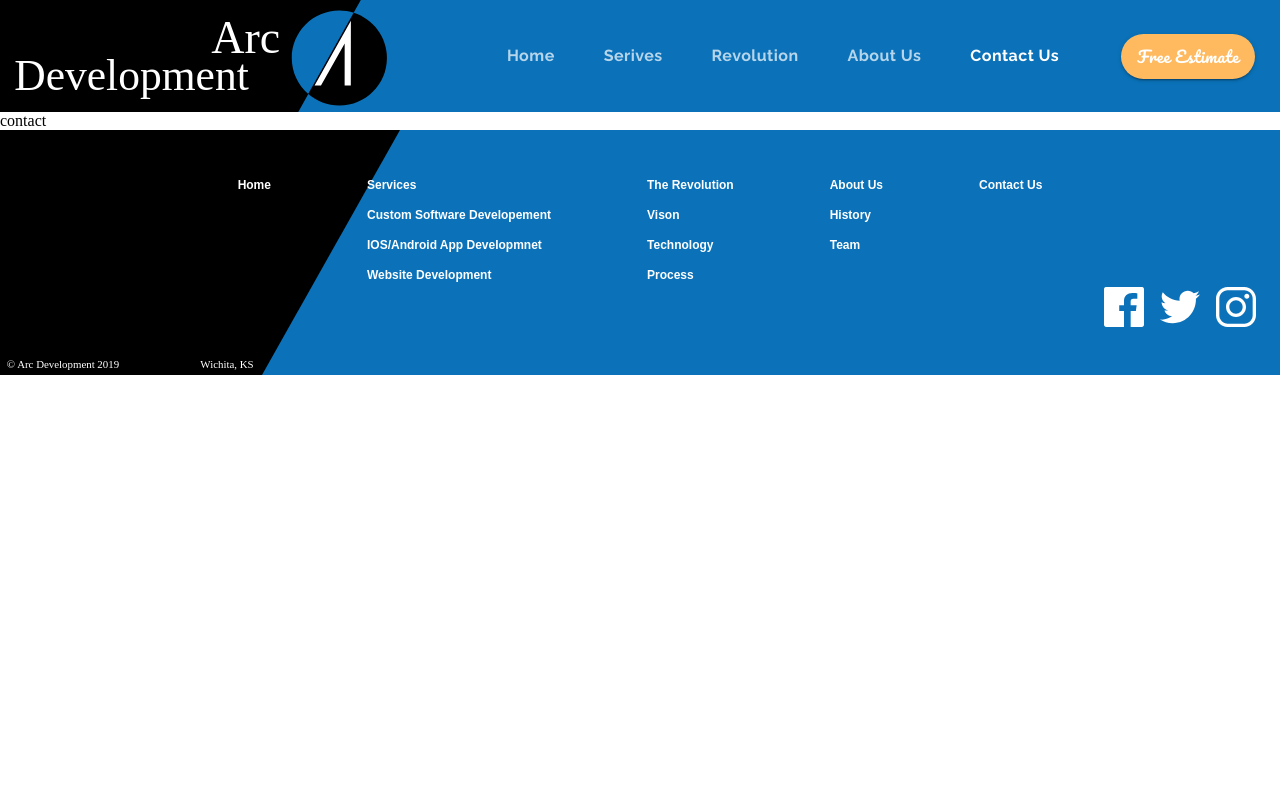
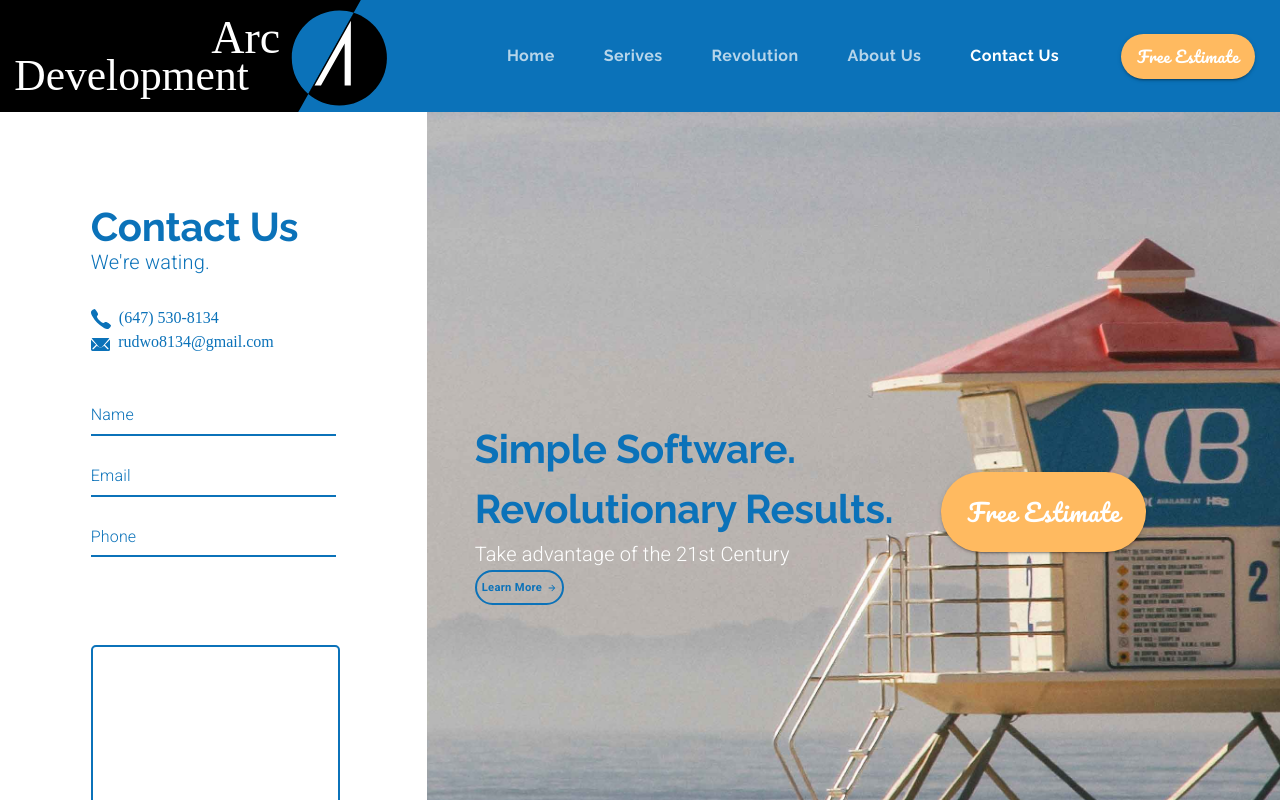
Before and after one commit to rudwo8134/ArcDevelopment, a React (Create React App) app: page /contact in a window 1280 px wide. Shown: the top 800 px of the page. Built offline with nearby package versions, Linux system fonts and the light colour scheme.

Commit message:
add the contact page. it need to add validation

```diff
--- a/src/components/App.js
+++ b/src/components/App.js
@@ -11,6 +11,7 @@
 import Website from "./Website";
 import Revolution from "./Revolution";
 import Aboutus from "./Aboutus";
+import Contact from "./Contact";
 
 
 function App() {
@@ -104,7 +105,17 @@
               />
             )}
           />
-          <Route exact path="/contact" component={() => <div>contact</div>} />
+          <Route
+            exact
+            path="/contact"
+            component={(props) => (
+              <Contact
+                {...props}
+                setValue={setValue}
+                setselectedindex={setselectedindex}
+              />
+            )}
+          />
           <Route exact path="/estimate" component={() => <div>estimate</div>} />
         </Switch>
         <Footer setValue={setValue} setselectedindex={setselectedindex} />
--- /dev/null
+++ b/src/components/Contact.jsx
@@ -0,0 +1,276 @@
+import React,{useState} from 'react'
+import { Button, Grid, makeStyles, TextField, Typography, useMediaQuery } from '@material-ui/core'
+import { useTheme } from '@material-ui/styles';
+import background from '../assets/background.jpg'
+import mobilebackground from '../assets/mobileBackground.jpg'
+import Phoneicon from '../assets/phone.svg'
+import Emailicon from '../assets/email.svg'
+import Airplane from '../assets/send.svg'
+import ButtonArrow from './ui/ButtonArrow';
+import {Link} from 'react-router-dom'
+
+const useStyles = makeStyles((theme) => ({
+  background: {
+    backgroundImage: `url(${background})`,
+    backgroundPosition: 'center',
+    backgroundSize: 'cover',
+    backgroundRepeat: 'no-repeat',
+    height: '60em',
+    paddingBottom: '10em',
+    [theme.breakpoints.down('md')]: {
+      backgroundImage: `url(${mobilebackground})`,
+    },
+  },
+  estimateButton: {
+    ...theme.typography.estimate,
+    borderRadius: 50,
+    height: 80,
+    width: 205,
+    backgroundColor: theme.palette.common.orange,
+    fontSize: '1.5rem',
+    marginRight: '5em',
+    marginLeft: '2em',
+    '&:hover': {
+      backgroundColor: theme.palette.secondary.light,
+    },
+    [theme.breakpoints.down('md')]: {
+      marginRight: 0,
+      marginLeft: 0,
+    },
+  },
+  learnbutton: {
+    ...theme.typography.learnbutton,
+    fontSize: '0.7rem',
+    height: 35,
+    padding: 5,
+    [theme.breakpoints.down('md')]: {
+      marginBottom: '2em',
+    },
+  },
+  Message: {
+    border: `2px solid ${theme.palette.common.blue}`,
+    marginTop: '5em',
+    borderRadius: 5,
+  },
+  sendbutton: {
+    ...theme.typography.estimate,
+    borderRadius: 50,
+    height: 45,
+    width: 245,
+    fontSize: '1rem',
+    backgroundColor: theme.palette.common.orange,
+    '&:hover': {
+      backgroundColor: theme.palette.secondary.light,
+    },
+  },
+}));
+
+const Contact = (props) => {
+  const {setValue} = props
+  const classes = useStyles();
+  const theme = useTheme();
+  const matchesSM = useMediaQuery(theme.breakpoints.down('sm'));
+  const matchesMD = useMediaQuery(theme.breakpoints.down('md'));
+  const [name,setname] = useState("")
+  const [email,setemail] = useState("")
+  const [phone,setphone] = useState("")
+  const [message,setmessage] = useState("")
+  return (
+    <Grid container direction="row">
+      <Grid
+        item
+        container
+        direction="column"
+        alignItems="center"
+        justifyContent="center"
+        lg={4}
+        xl={3}
+        style={{
+          marginBottom: matchesMD ? '5em' : 0,
+          marginTop: matchesSM ? "1em" : matchesMD ? '5em' : 0,
+        }}
+      >
+        <Grid item>
+          <Grid container direction="column">
+            <Grid item>
+              <Typography
+                align={matchesMD ? 'center' : undefined}
+                variant="h2"
+                style={{ lineHeight: 1 }}
+              >
+                Contact Us
+              </Typography>
+              <Typography
+                variant="body1"
+                style={{ color: theme.palette.common.blue, fontStyle: '1rem' }}
+                align={matchesMD ? 'center' : undefined}
+              >
+                We're wating.
+              </Typography>
+            </Grid>
+            <Grid item container style={{ marginTop: '2em' }}>
+              <Grid item>
+                <img
+                  src={Phoneicon}
+                  alt="phone"
+                  style={{ marginRight: '0.5em' }}
+                />
+              </Grid>
+              <Grid
+                item
+                variant="body1"
+                style={{ color: theme.palette.common.blue, fontStyle: '1rem' }}
+              >
+                (647) 530-8134
+              </Grid>
+            </Grid>
+            <Grid item container style={{ marginBottom: '2em' }}>
+              <Grid item>
+                <img
+                  src={Emailicon}
+                  alt="email"
+                  style={{ marginRight: '0.5em', verticalAlign: 'bottom' }}
+                />
+              </Grid>
+              <Grid
+                item
+                variant="body1"
+                style={{ color: theme.palette.common.blue }}
+              >
+                rudwo8134@gmail.com
+              </Grid>
+            </Grid>
+            <Grid
+              item
+              container
+              direction="column"
+              style={{ maxWidth: '20em' }}
+            >
+              <Grid item style={{ marginBottom: '0.5em' }}>
+                <TextField
+                  label="Name"
+                  id="name"
+                  fullWidth
+                  value={name}
+                  onChange={(event) => setname(event.target.value)}
+                />
+              </Grid>
+              <Grid item style={{ marginBottom: '0.5em' }}>
+                <TextField
+                  label="Email"
+                  id="email"
+                  fullWidth
+                  value={email}
+                  onChange={(event) => setemail(event.target.value)}
+                />
+              </Grid>
+              <Grid item style={{ marginBottom: '0.5em' }}>
+                <TextField
+                  label="Phone"
+                  id="phone"
+                  fullWidth
+                  value={phone}
+                  onChange={(event) => setphone(event.target.value)}
+                />
+              </Grid>
+            </Grid>
+            <Grid item style={{ maxWidth: '20em' }}>
+              <TextField
+                inputProps={{ disableUnderline: true }}
+                multiline
+                rows={10}
+                fullWidth
+                value={message}
+                id="message"
+                onChange={(event) => setmessage(event.target.value)}
+                className={classes.Message}
+              />
+            </Grid>
+            <Grid
+              item
+              container
+              justifyContent="center"
+              style={{ marginTop: '2em' }}
+            >
+              <Button variant="contained" className={classes.sendbutton}>
+                Send Message
+                <img
+                  src={Airplane}
+                  alt="send icon"
+                  style={{ marginLeft: '1em' }}
+                />
+              </Button>
+            </Grid>
+          </Grid>
+        </Grid>
+      </Grid>
+      <Grid
+        item
+        container
+        className={classes.background}
+        direction={matchesMD ? 'column' : 'row'}
+        lg={8}
+        xl={9}
+        alignItems="center"
+        justifyContent={matchesMD ? 'center' : undefined}
+      >
+        <Grid
+          item
+          style={{
+            marginLeft: matchesMD ? 0 : '3em',
+            textAlign: matchesMD ? 'center' : 'inherit',
+          }}
+        >
+          <Grid container direction="column">
+            <Grid item>
+              <Typography variant="h2" align={matchesMD ? 'center' : undefined}>
+                Simple Software. <br />
+                Revolutionary Results.
+              </Typography>
+              <Typography
+                variant="subtitle2"
+                style={{ fontSize: '1.25em' }}
+                align={matchesMD ? 'center' : undefined}
+              >
+                Take advantage of the 21st Century
+              </Typography>
+              <Grid
+                container
+                item
+                justifyContent={matchesMD ? 'center' : undefined}
+              >
+                <Button
+                  component={Link}
+                  to="/revolution"
+                  variant="outlined"
+                  className={classes.learnbutton}
+                  onClick={() => setValue(2)}
+                >
+                  <span style={{ marginRight: 5 }}>Learn More</span>
+                  <ButtonArrow
+                    width={10}
+                    height={10}
+                    fill={theme.palette.common.blue}
+                  />
+                </Button>
+              </Grid>
+            </Grid>
+          </Grid>
+        </Grid>
+        <Grid item>
+          <Button
+            component={Link}
+            to="/estimate"
+            variant="contained"
+            className={classes.estimateButton}
+            onClick={() => setValue(5)}
+          >
+            Free Estimate
+          </Button>
+        </Grid>
+      </Grid>
+    </Grid>
+  );
+}
+
+export default Contact
--- a/src/components/ui/Theme.jsx
+++ b/src/components/ui/Theme.jsx
@@ -72,10 +72,32 @@
       fontFamily: 'Roboto',
       fontWeight: 'bold',
     },
-    caption:{
-      fontSize: "1rem",
-      fontWeight:300,
-      color: arcGrey
-    }
+    caption: {
+      fontSize: '1rem',
+      fontWeight: 300,
+      color: arcGrey,
+    },
+  },
+  overrides: {
+    MuiInputLabel: {
+      root: {
+        color: arcBlue,
+        fontSize: '1rem',
+      },
+    },
+    MuiInput: {
+      root:{
+        color: arcGrey,
+        fontWeight: 300
+      },
+      underline: {
+        '&:before': {
+          borderBottom: `2px solid ${arcBlue}`,
+        },
+        '&:hover:not($disabled):not($focused):not($error):before': {
+          borderBottom: `2px solid ${arcBlue}`,
+        },
+      },
+    },
   },
 });
```
